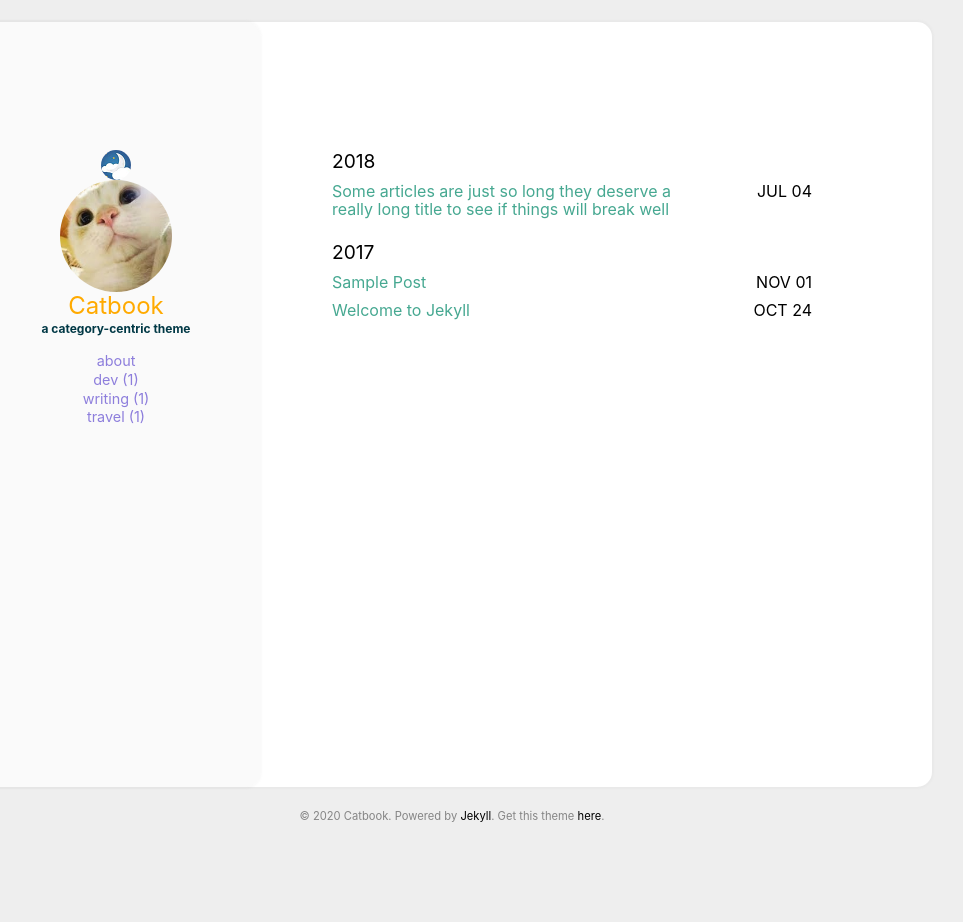
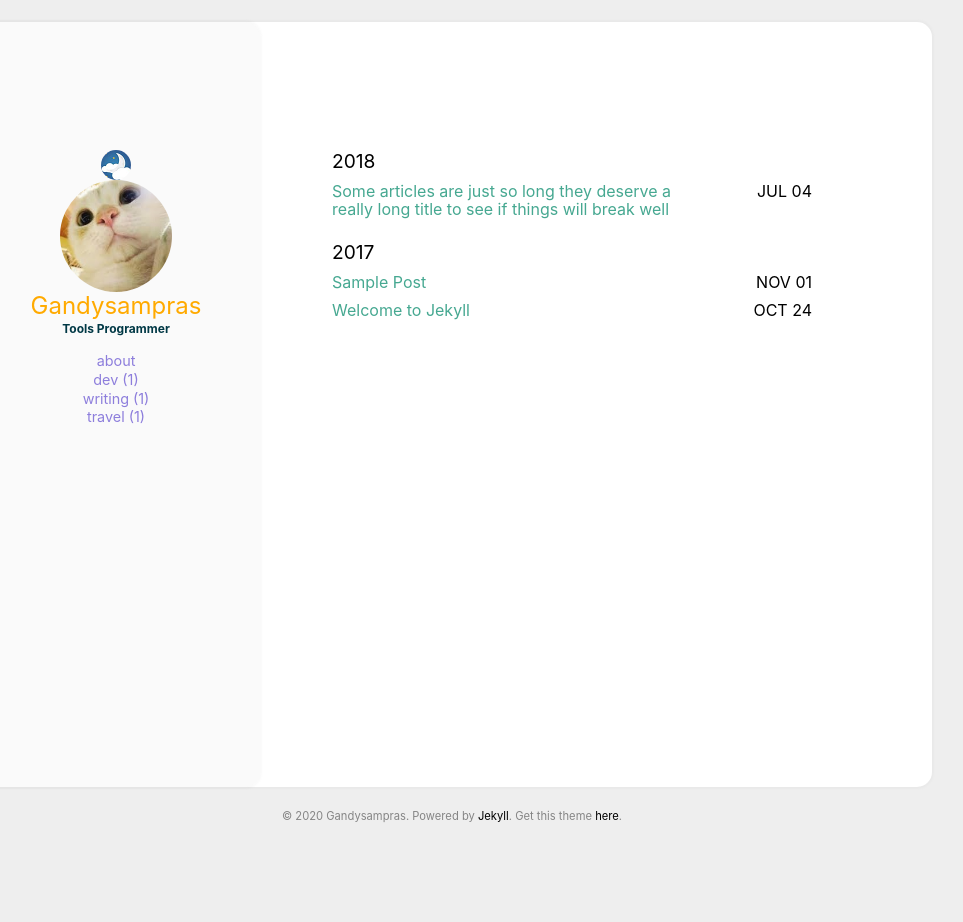
Before and after one commit to Gandysampras/Gandysampras.github.io, a Jekyll site: the page built from index.html, in a window 1280 px wide. Shown: the whole page, without its empty margins (188-1151 px from the left). Built offline with Jekyll 4.4.1, drawn with Linux system fonts in a browser that asks for light colours.

Commit message:
Update _config.yml

```diff
--- a/_config.yml
+++ b/_config.yml
@@ -1,13 +1,11 @@
 
-title: Catbook #Your awesome title
-email: #youremail@domain.com
+title: Andy Butler #Your awesome title
+email: andy@butler.zone
 description: > # this means to ignore newlines until "baseurl"
-  Write an awesome description for your new site here. You can edit this
-  line in _config.yml. It will appear in your document head meta (for
-  Google search results) and in your feed.xml site description.
+  A Personal Blog.
 
 baseurl: # the subpath of the site
-url: http://starry99.github.io/catbook # the base hostname & protocol for your site
+url: http://gandysampras.github.io # the base hostname & protocol for your site
 
 permalink: /:year-:month/:title
 timezone:
@@ -18,10 +16,10 @@
 disqus_shortname: #disqus shortname
 
 user:
-  name: Catbook
+  name: Gandysampras
   pic: /assets/img/cat.jpg
   picAlt: "catbook"
-  job: a category-centric theme
+  job: Tools Programmer
   aboutme: true # comment this out if you don't need the 'about' page.
 
 exclude:
```
